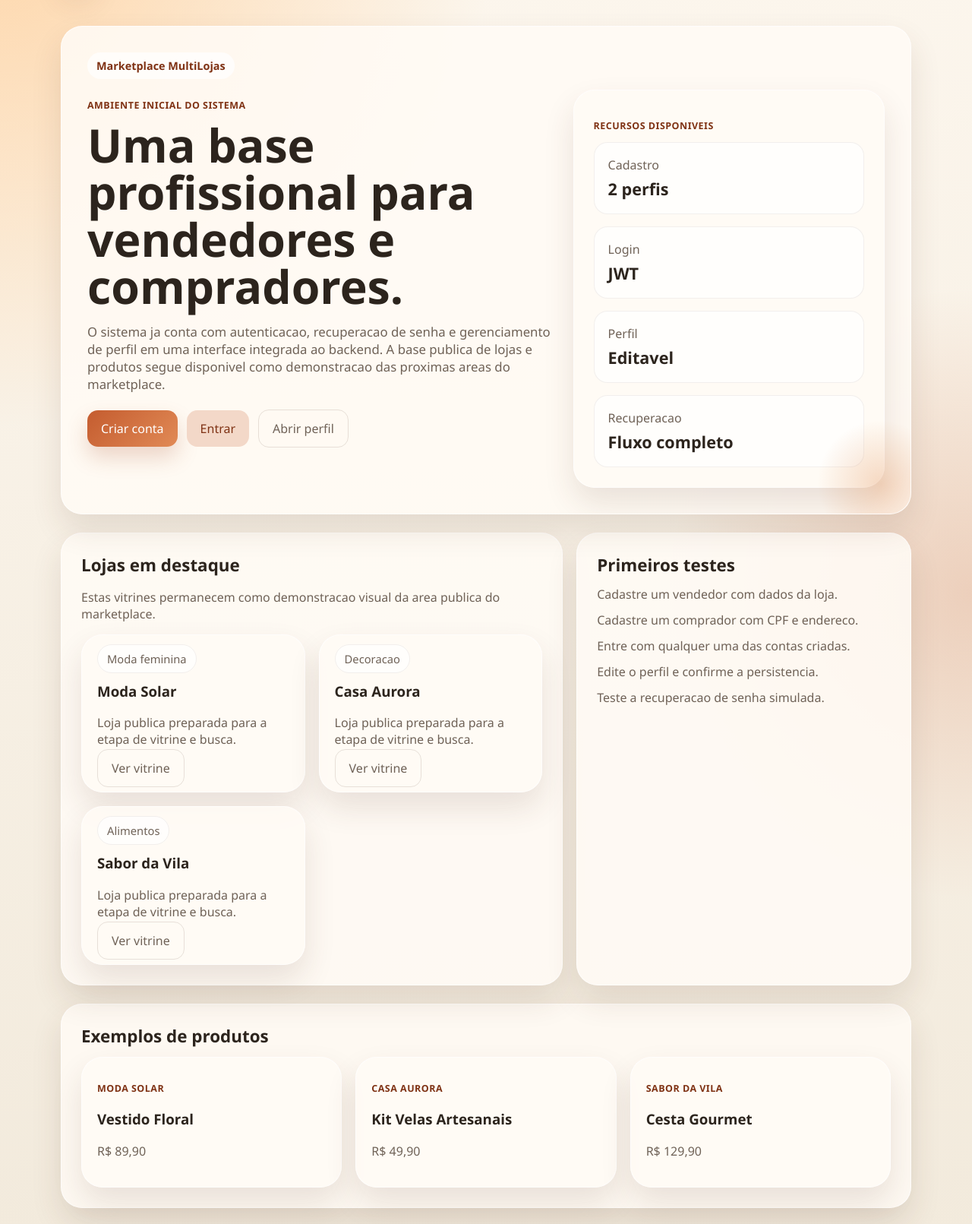
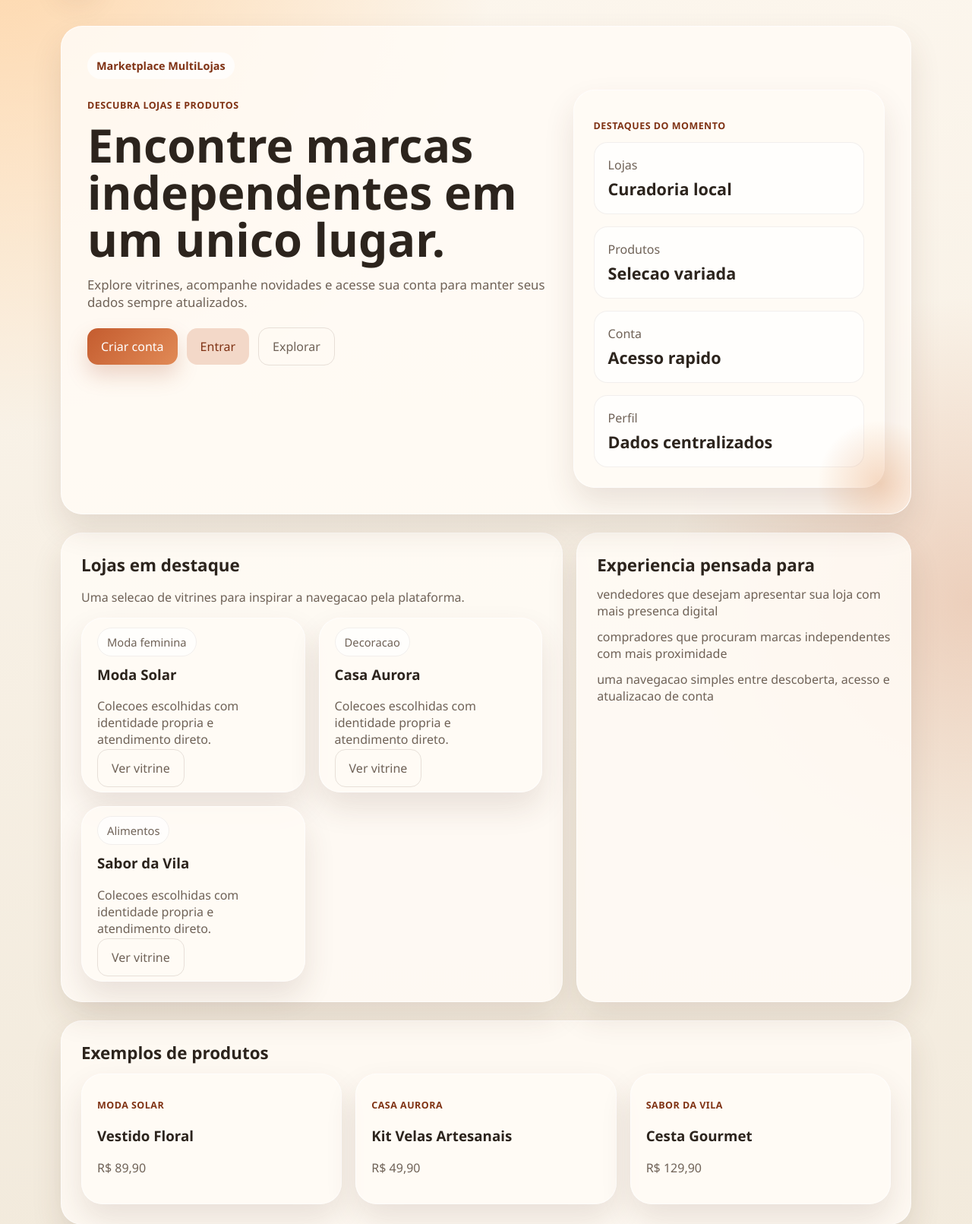
Before and after one commit to dorosuke/multilojas_BFD, a Django app: page / in a window 1280 px wide. Shown: the part 83-1694 px from the top of the page at 76% size. Run offline with Django 5.2, Linux system fonts and the light colour scheme.

Commit message:
sprint 2 completa...

```diff
--- a/projeto_marketplace1/template/pages/home.html
+++ b/projeto_marketplace1/template/pages/home.html
@@ -7,37 +7,36 @@
     <span class="eyebrow">Marketplace MultiLojas</span>
     <div class="split">
         <div>
-            <p class="kicker">Ambiente inicial do sistema</p>
-            <h1 style="margin:0 0 14px; font-size:clamp(2rem, 5vw, 3.8rem); line-height:1.02;">Uma base profissional para vendedores e compradores.</h1>
+            <p class="kicker">Descubra lojas e produtos</p>
+            <h1 style="margin:0 0 14px; font-size:clamp(2rem, 5vw, 3.8rem); line-height:1.02;">Encontre marcas independentes em um unico lugar.</h1>
             <p class="muted" style="font-size:1.05rem; max-width:640px;">
-                O sistema ja conta com autenticacao, recuperacao de senha e gerenciamento de perfil em uma interface integrada ao backend.
-                A base publica de lojas e produtos segue disponivel como demonstracao das proximas areas do marketplace.
+                Explore vitrines, acompanhe novidades e acesse sua conta para manter seus dados sempre atualizados.
             </p>
             <div class="inline-actions" style="margin-top:22px;">
                 <a class="button" href="/api/front/cadastro/">Criar conta</a>
                 <a class="button secondary" href="/api/front/login/">Entrar</a>
-                <a class="button ghost" href="/api/front/perfil/">Abrir perfil</a>
+                <a class="button ghost" href="/api/front/busca/">Explorar</a>
             </div>
         </div>
 
         <div class="card">
-            <p class="kicker">Recursos disponiveis</p>
+            <p class="kicker">Destaques do momento</p>
             <div class="stats">
                 <div class="stat">
-                    <span class="muted">Cadastro</span>
-                    <strong>2 perfis</strong>
+                    <span class="muted">Lojas</span>
+                    <strong>Curadoria local</strong>
                 </div>
                 <div class="stat">
-                    <span class="muted">Login</span>
-                    <strong>JWT</strong>
+                    <span class="muted">Produtos</span>
+                    <strong>Selecao variada</strong>
+                </div>
+                <div class="stat">
+                    <span class="muted">Conta</span>
+                    <strong>Acesso rapido</strong>
                 </div>
                 <div class="stat">
                     <span class="muted">Perfil</span>
-                    <strong>Editavel</strong>
-                </div>
-                <div class="stat">
-                    <span class="muted">Recuperacao</span>
-                    <strong>Fluxo completo</strong>
+                    <strong>Dados centralizados</strong>
                 </div>
             </div>
         </div>
@@ -47,13 +46,13 @@
 <section class="section grid" style="grid-template-columns: 1.2fr 0.8fr;">
     <div class="card">
         <h2 class="section-title">Lojas em destaque</h2>
-        <p class="muted">Estas vitrines permanecem como demonstracao visual da area publica do marketplace.</p>
+        <p class="muted">Uma selecao de vitrines para inspirar a navegacao pela plataforma.</p>
         <div class="grid">
             {% for store in featured_stores %}
             <article class="item">
                 <span class="chip">{{ store.category }}</span>
                 <h3>{{ store.name }}</h3>
-                <p class="muted">Loja publica preparada para a etapa de vitrine e busca.</p>
+                <p class="muted">Colecoes escolhidas com identidade propria e atendimento direto.</p>
                 <a class="button ghost" href="/api/front/loja/{{ store.slug }}/">Ver vitrine</a>
             </article>
             {% endfor %}
@@ -61,13 +60,11 @@
     </div>
 
     <aside class="card">
-        <h2 class="section-title">Primeiros testes</h2>
+        <h2 class="section-title">Experiencia pensada para</h2>
         <ul class="list-clean muted">
-            <li>Cadastre um vendedor com dados da loja.</li>
-            <li>Cadastre um comprador com CPF e endereco.</li>
-            <li>Entre com qualquer uma das contas criadas.</li>
-            <li>Edite o perfil e confirme a persistencia.</li>
-            <li>Teste a recuperacao de senha simulada.</li>
+            <li>vendedores que desejam apresentar sua loja com mais presenca digital</li>
+            <li>compradores que procuram marcas independentes com mais proximidade</li>
+            <li>uma navegacao simples entre descoberta, acesso e atualizacao de conta</li>
         </ul>
     </aside>
 </section>
```
Also changed, not shown: projeto_marketplace1/template/pages/forgot_password.html (+9 -8 lines), projeto_marketplace1/template/pages/login.html (+8 -8 lines), projeto_marketplace1/template/pages/profile.html (+7 -6 lines), projeto_marketplace1/template/pages/register.html (+7 -8 lines), 1 other file.
